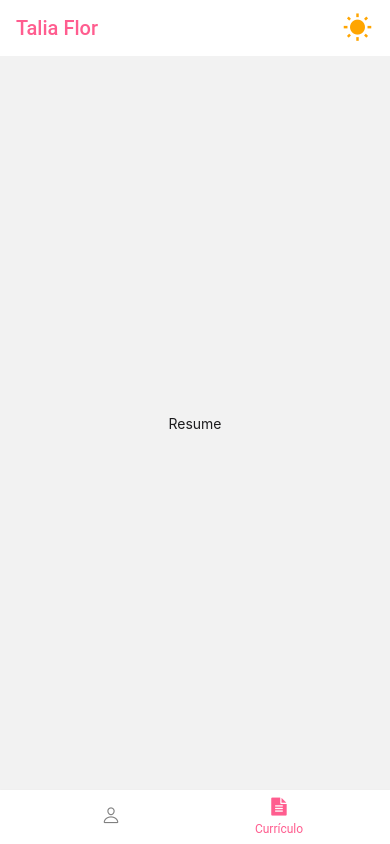
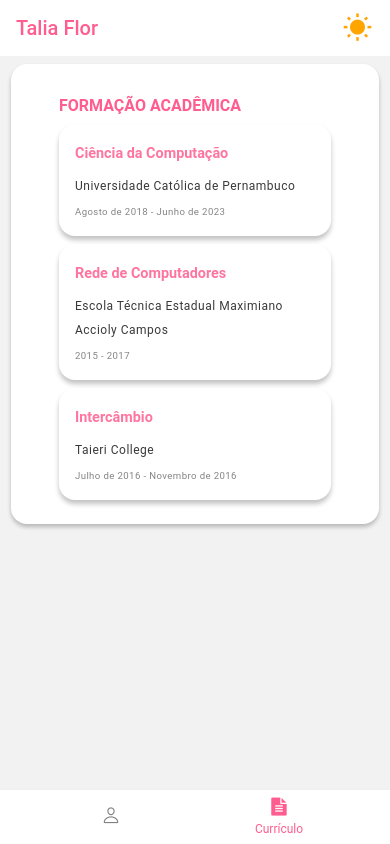
Before and after one commit to TaliaFlor/curriculo-react, a React Native app: screen /Resume in a window 390 px wide. Built offline with nearby package versions, Linux system fonts and the light colour scheme.

Commit message:
Implementa sessão de formação acadêmica

```diff
--- a/src/components/atoms/Section.tsx
+++ b/src/components/atoms/Section.tsx
@@ -25,8 +25,10 @@ type Props = {
 };
 
 export const Section = (props: Props) => {
+    const marginTop = (props.isFirst ? '' : {marginTop: '1em'});
+
     return (
-        <Surface style={[styles.container, props.style, (props.isFirst ? '' : {marginTop: '1em'})]}>
+        <Surface style={[styles.container, props.style, marginTop]}>
             {props.children}
         </Surface>
     );
--- /dev/null
+++ b/src/components/molecules/Formation.tsx
@@ -0,0 +1,60 @@
+import React from "react";
+import {StyleSheet} from "react-native";
+import {Caption, Headline, Subheading, Surface, useTheme} from "react-native-paper";
+
+const styles = StyleSheet.create({
+    container: {
+        display: "flex",
+        flexDirection: "column",
+        alignItems: 'flex-start',
+        justifyContent: 'flex-start',
+        elevation: 5,
+        paddingVertical: '0.75em',
+        paddingHorizontal: '1em',
+        // @ts-ignore
+        borderRadius: '1em',
+    },
+    course: {
+        // @ts-ignore
+        fontSize: '0.9em',
+        fontWeight: "bold",
+    },
+    type: {
+        // @ts-ignore
+        fontSize: '0.6em',
+    },
+    institute: {
+        // @ts-ignore
+        fontSize: '0.75em',
+    },
+    duration: {
+        // @ts-ignore
+        fontSize: '0.6em',
+    }
+});
+
+
+type Props = {
+    isFirst?: boolean,
+    course: string,
+    institute: string,
+    duration: string,
+};
+
+export const Formation = (props: Props) => {
+    const theme = useTheme();
+
+    const marginTop = (props.isFirst ? '' : {marginTop: '0.5em'});
+    const courseTheme = {
+        color: theme?.colors.primary,
+        opacity: 0.85
+    };
+
+    return (
+        <Surface style={[styles.container, marginTop]}>
+            <Headline style={[styles.course, courseTheme]}>{props.course}</Headline>
+            <Subheading style={styles.institute}>{props.institute}</Subheading>
+            <Caption style={styles.duration}>{props.duration}</Caption>
+        </Surface>
+    );
+}
--- /dev/null
+++ b/src/components/molecules/Page.tsx
@@ -0,0 +1,30 @@
+import {ScrollView, StyleSheet, View} from "react-native";
+import React from "react";
+
+
+const MARGIN = '0.5em';
+
+const styles = StyleSheet.create({
+    flex: {
+        display: "flex",
+        alignItems: 'center',
+        justifyContent: 'center',
+    },
+});
+
+type Props = {
+    style?: any,
+    children?: any,
+};
+
+export const Page = (props: Props) => {
+    return (
+        <ScrollView contentContainerStyle={[styles.flex, props.style]}>
+            <View style={{marginTop: MARGIN}}/>
+
+            {props.children}
+
+            <View style={{marginBottom: MARGIN}}/>
+        </ScrollView>
+    );
+}
--- a/src/components/templates/Bio/AboutMe.tsx
+++ b/src/components/templates/Bio/AboutMe.tsx
@@ -1,3 +1,4 @@
+// @ts-nocheck
 import React from "react";
 import {Avatar, Title, useTheme} from "react-native-paper";
 import {StyleSheet, View} from "react-native";
--- a/src/components/templates/Bio/Contact.tsx
+++ b/src/components/templates/Bio/Contact.tsx
@@ -1,6 +1,6 @@
 import React from "react";
 import {Section} from "../../atoms/Section";
-import {IconLink} from "../../atoms/IconLink";
+import {IconLink} from "../../molecules/IconLink";
 
 const MARGIN = {marginLeft: '0.75em'};
 
--- /dev/null
+++ b/src/components/templates/Resume/AcademicFormation.tsx
@@ -0,0 +1,31 @@
+import React from "react";
+import {Section} from "../../atoms/Section";
+import {SectionTitle} from "../../atoms/SectionTitle";
+import {View} from "react-native";
+import {Formation} from "../../molecules/Formation";
+
+export const AcademicFormation = () => {
+    return (
+        <Section isFirst>
+            <SectionTitle title="Formação Acadêmica"/>
+            <View>
+                <Formation
+                    isFirst
+                    course="Ciência da Computação"
+                    institute="Universidade Católica de Pernambuco"
+                    duration="Agosto de 2018 - Junho de 2023"
+                />
+                <Formation
+                    course="Rede de Computadores"
+                    institute="Escola Técnica Estadual Maximiano Accioly Campos"
+                    duration="2015 - 2017"
+                />
+                <Formation
+                    course="Intercâmbio"
+                    institute="Taieri College"
+                    duration="Julho de 2016 - Novembro de 2016"
+                />
+            </View>
+        </Section>
+    );
+}
--- a/src/pages/Bio.tsx
+++ b/src/pages/Bio.tsx
@@ -1,30 +1,16 @@
-import {ScrollView, StyleSheet, View} from "react-native";
 import React from "react";
 import {AboutMe} from "../components/templates/Bio/AboutMe";
 import {Hobbies} from "../components/templates/Bio/Hobbies";
 import {Contact} from "../components/templates/Bio/Contact";
+import {Page} from "../components/molecules/Page";
 
-
-const MARGIN = '0.5em';
-
-const styles = StyleSheet.create({
-    flex: {
-        display: "flex",
-        alignItems: 'center',
-        justifyContent: 'center',
-    },
-});
 
 export const Bio = () => {
     return (
-        <ScrollView contentContainerStyle={styles.flex}>
-            <View style={{marginTop: MARGIN}}/>
-
+        <Page>
             <AboutMe/>
             <Hobbies/>
             <Contact/>
-
-            <View style={{marginBottom: MARGIN}}/>
-        </ScrollView>
+        </Page>
     );
 }
--- a/src/pages/Resume.tsx
+++ b/src/pages/Resume.tsx
@@ -1,21 +1,16 @@
-import {StyleSheet, Text, View} from "react-native";
+import {StyleSheet} from "react-native";
 import React from "react";
-import {useTheme} from "react-native-paper";
+import {Page} from "../components/molecules/Page";
+import {AcademicFormation} from "../components/templates/Resume/AcademicFormation";
 
 const styles = StyleSheet.create({
-    container: {
-        flex: 1,
-        alignItems: 'center',
-        justifyContent: 'center',
-    }
+    container: {}
 });
 
 export const Resume = () => {
-    const theme = useTheme();
-
     return (
-        <View style={styles.container}>
-            <Text style={{color: theme?.colors.text}}>Resume</Text>
-        </View>
+        <Page>
+            <AcademicFormation/>
+        </Page>
     );
 }
--- a/src/routes/Routes.tsx
+++ b/src/routes/Routes.tsx
@@ -12,7 +12,7 @@ export const Routes = () => {
 
     return (
         <Tab.Navigator
-            initialRouteName="Bio"
+            initialRouteName="Resume"
             backBehavior="history"
             shifting={true}
             activeColor={theme?.colors.primary}
```
Also changed, not shown: src/components/molecules/IconLink.tsx (renamed from src/components/atoms/IconLink.tsx).
